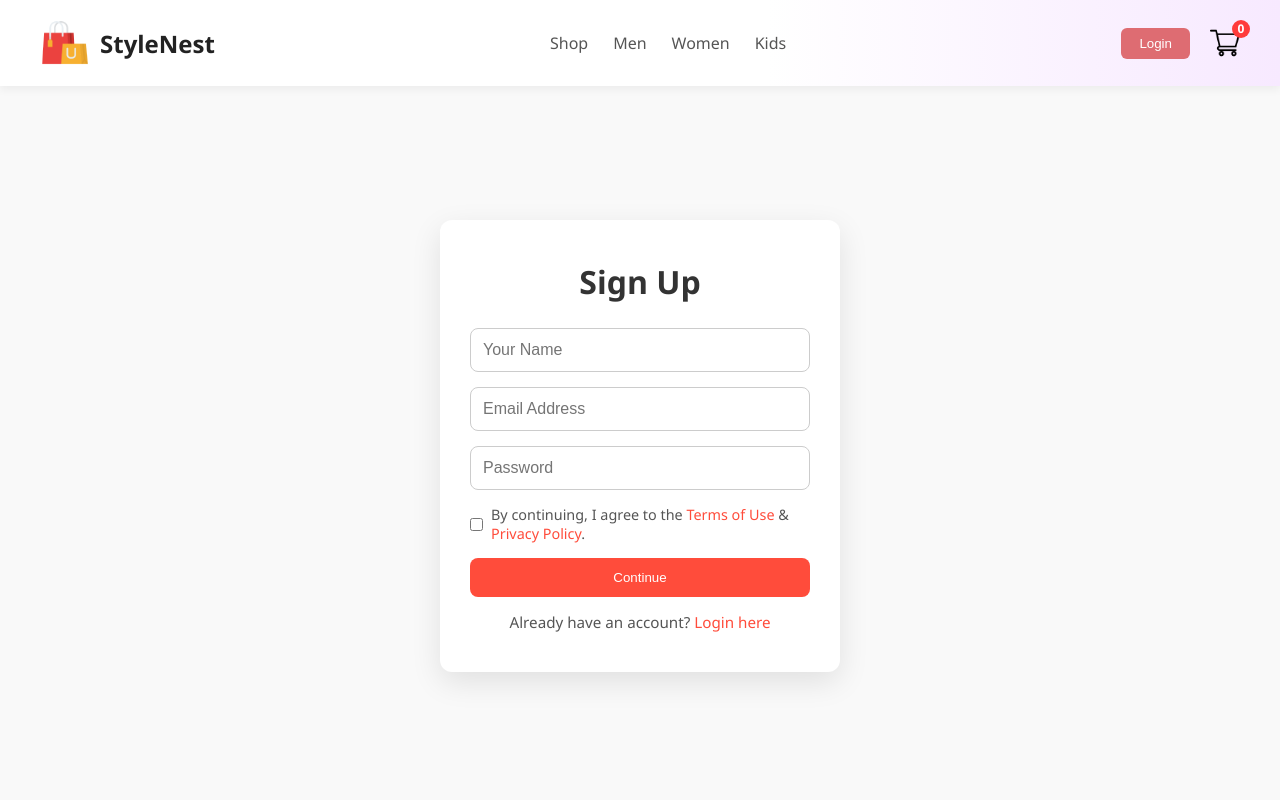
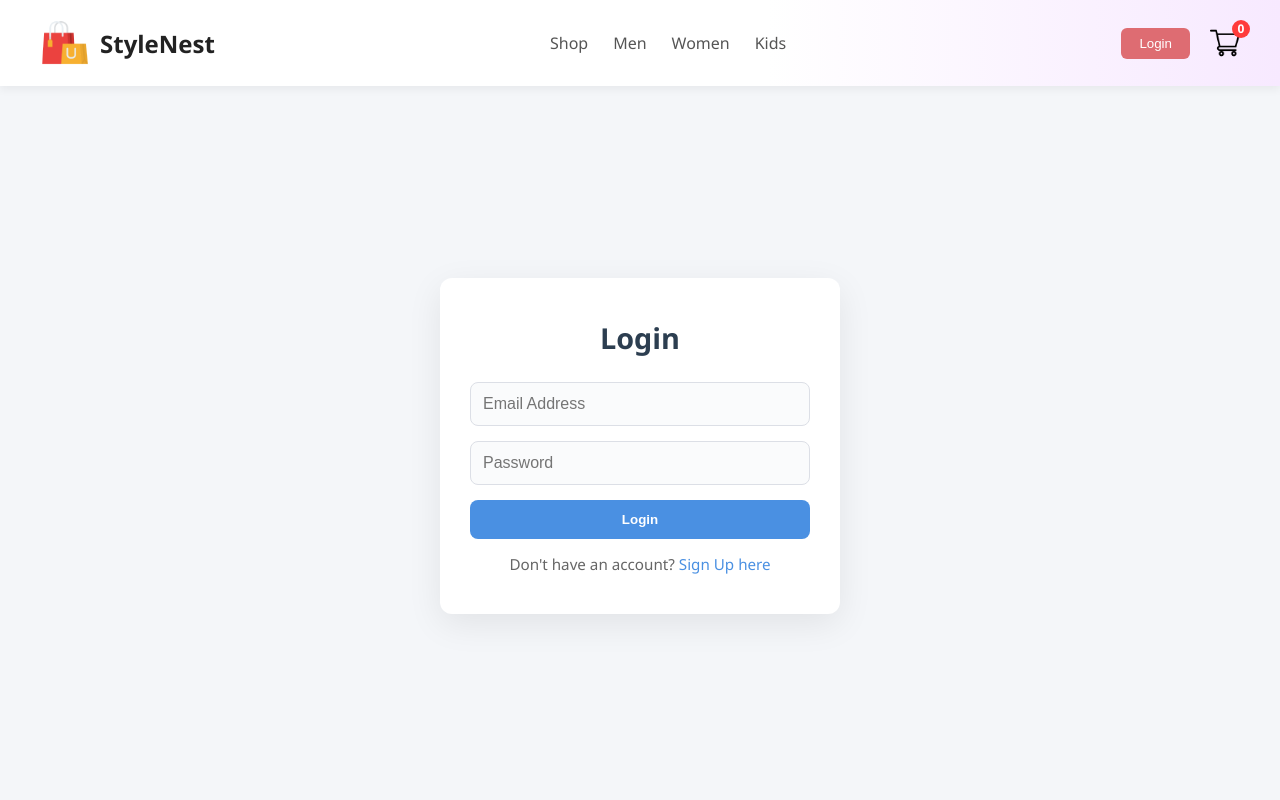
Before and after one commit to Akhil28071998/Ecommerce, a React (Vite) app: page /login in a window 1280 px wide. Shown: the top 800 px of the page. Built offline with nearby package versions, Linux system fonts and the light colour scheme; data requests are answered from the project's data file.

Commit message:
minor changing

```diff
--- a/package.json
+++ b/package.json
@@ -13,7 +13,8 @@
     "react": "^19.1.1",
     "react-dom": "^19.1.1",
     "react-icons": "^5.5.0",
-    "react-router-dom": "^7.8.0"
+    "react-router-dom": "^7.8.0",
+    "react-toastify": "^11.0.5"
   },
   "devDependencies": {
     "@eslint/js": "^9.32.0",
--- a/src/App.jsx
+++ b/src/App.jsx
@@ -1,4 +1,6 @@
 import React, { useEffect, useState } from "react";
+import { ToastContainer, toast } from "react-toastify";
+import "react-toastify/dist/ReactToastify.css";
 import { BrowserRouter, Routes, Route } from "react-router-dom";
 import Navbar from "./Components/Navbar";
 import Shop from "./Pages/Shop";
@@ -32,6 +34,14 @@ function App() {
 
   return (
     <BrowserRouter>
+      <ToastContainer
+        position="top-right"
+        autoClose={3000}
+        hideProgressBar={false}
+        newestOnTop
+        closeOnClick
+        pauseOnHover
+      />
       <Navbar />
       <Routes>
         <Route path="/" element={<Shop />} />
@@ -58,8 +68,8 @@ function App() {
           element={
             <PaymentGateway
               amount={1000}
-              onSuccess={() => alert("Payment Success!")}
-              onFailure={() => alert("Payment Failed!")}
+              onSuccess={() => toast.success("Payment Success!")}
+              onFailure={() => toast.error("Payment Failed!")}
             />
           }
         />
--- a/src/Components/Navbar.jsx
+++ b/src/Components/Navbar.jsx
@@ -1,4 +1,5 @@
 import React, { useState, useEffect, useContext } from "react";
+import { toast } from "react-toastify";
 import { Link, NavLink, useLocation } from "react-router-dom";
 import "./Navbar.css";
 import logo from "../assets/assets/logo.png";
@@ -20,6 +21,7 @@ const Navbar = () => {
   const handleLogout = () => {
     localStorage.removeItem("currentUser");
     setCurrentUser(null);
+    toast.success("Logout successful!");
   };
 
   return (
--- /dev/null
+++ b/src/Context/AuthContext.jsx
@@ -0,0 +1,75 @@
+import React, { createContext, useState, useEffect } from "react";
+import { toast } from "react-toastify";
+
+export const AuthContext = createContext();
+
+const AuthProvider = ({ children }) => {
+  const [currentUser, setCurrentUser] = useState(null);
+
+  useEffect(() => {
+    const storedUser = JSON.parse(localStorage.getItem("currentUser"));
+    if (storedUser) setCurrentUser(storedUser);
+  }, []);
+
+  const signup = (name, email, password, agree) => {
+    if (!name || !email || !password) {
+      toast.error("Please fill all required fields");
+      return false;
+    }
+    if (!agree) {
+      toast.error("You must agree to the Terms and Privacy Policy");
+      return false;
+    }
+
+    const users = JSON.parse(localStorage.getItem("users")) || [];
+    const emailExists = users.some((u) => u.email === email);
+    if (emailExists) {
+      toast.error("Email already registered! Please login.");
+      return false;
+    }
+
+    const newUser = { name, email, password };
+    users.push(newUser);
+    localStorage.setItem("users", JSON.stringify(users));
+    localStorage.setItem("currentUser", JSON.stringify(newUser));
+    setCurrentUser(newUser);
+
+    toast.success(`Account created successfully! Welcome, ${newUser.name}!`);
+    return true;
+  };
+
+  const login = (email, password) => {
+    if (!email || !password) {
+      toast.error("Please fill all required fields");
+      return false;
+    }
+
+    const users = JSON.parse(localStorage.getItem("users")) || [];
+    const user = users.find(
+      (u) => u.email === email && u.password === password
+    );
+
+    if (user) {
+      localStorage.setItem("currentUser", JSON.stringify(user));
+      setCurrentUser(user);
+      toast.success(`Welcome back, ${user.name}!`);
+      return true;
+    } else {
+      toast.error("Invalid email or password");
+      return false;
+    }
+  };
+
+  const logout = () => {
+    localStorage.removeItem("currentUser");
+    setCurrentUser(null);
+  };
+
+  return (
+    <AuthContext.Provider value={{ currentUser, login, signup, logout }}>
+      {children}
+    </AuthContext.Provider>
+  );
+};
+
+export default AuthProvider;
--- a/src/Pages/Css/LoginSignup.css
+++ b/src/Pages/Css/LoginSignup.css
@@ -4,7 +4,7 @@
   justify-content: center;
   align-items: center;
   min-height: 90vh;
-  background: #f9f9f9;
+  background: #f4f6f9;
   font-family: "Segoe UI", Tahoma, Geneva, Verdana, sans-serif;
 }
 
@@ -12,7 +12,7 @@
   background: #fff;
   padding: 40px 30px;
   border-radius: 12px;
-  box-shadow: 0 10px 30px rgba(0, 0, 0, 0.1);
+  box-shadow: 0 10px 35px rgba(0, 0, 0, 0.08);
   width: 400px;
   max-width: 90%;
 }
@@ -20,7 +20,9 @@
 .loginsignup-container h1 {
   text-align: center;
   margin-bottom: 25px;
-  color: #333;
+  color: #2c3e50;
+  font-size: 1.8rem;
+  font-weight: 600;
 }
 
 /* Form Fields */
@@ -32,47 +34,63 @@
 
 .loginsignup-fields input[type="text"],
 .loginsignup-fields input[type="email"],
-.loginsignup-fields input[type="password"] {
+.loginsignup-fields input[type="password"],
+.loginsignup-fields input[type="tel"] {
   padding: 12px;
   border-radius: 8px;
-  border: 1px solid #ccc;
+  border: 1px solid #dcdfe6;
   font-size: 1rem;
   outline: none;
-  transition: border 0.3s;
+  transition: all 0.3s ease;
+  background: #fafbfc;
 }
 
 .loginsignup-fields input:focus {
-  border-color: #ff4c3b;
+  border-color: #4a90e2;
+  box-shadow: 0 0 6px rgba(74, 144, 226, 0.25);
+  background: #fff;
 }
 
 /* Checkbox Agreement */
 .loginsignup-agree {
   display: flex;
-  align-items: center;
+  align-items: flex-start;
   gap: 8px;
   font-size: 0.9rem;
   color: #555;
+  line-height: 1.4;
+}
+
+.loginsignup-agree input[type="checkbox"] {
+  margin-top: 3px;
 }
 
 .loginsignup-agree span {
-  color: #ff4c3b;
+  color: #4a90e2;
   cursor: pointer;
+  font-weight: 500;
+  transition: color 0.3s ease;
+}
+
+.loginsignup-agree span:hover {
+  color: #357ab8;
 }
 
 /* Submit Button */
 .loginsignup-fields button {
   padding: 12px;
-  background-color: #ff4c3b;
+  background-color: #4a90e2;
   color: white;
-  font-weight: 500;
+  font-weight: 600;
   border-radius: 8px;
   border: none;
   cursor: pointer;
-  transition: background-color 0.3s;
+  transition: background-color 0.3s ease, transform 0.2s ease;
 }
 
 .loginsignup-fields button:hover {
-  background-color: #e04336;
+  background-color: #357ab8;
+  transform: translateY(-2px);
 }
 
 /* Login/Signup Toggle */
@@ -80,13 +98,32 @@
   text-align: center;
   margin-top: 15px;
   font-size: 0.95rem;
-  color: #555;
+  color: #666;
 }
 
 .loginsignup-login span {
-  color: #ff4c3b;
+  color: #4a90e2;
   cursor: pointer;
   font-weight: 500;
+  transition: color 0.3s ease;
+}
+
+.loginsignup-login span:hover {
+  color: #357ab8;
+}
+
+/* Toastify overrides */
+.Toastify__toast {
+  font-size: 0.9rem;
+  border-radius: 8px;
+}
+
+.Toastify__toast--success {
+  background: #4caf50;
+}
+
+.Toastify__toast--error {
+  background: #e74c3c;
 }
 
 /* Responsive */
--- a/src/Pages/LoginSignup.jsx
+++ b/src/Pages/LoginSignup.jsx
@@ -1,10 +1,17 @@
-import React, { useState } from "react";
+import React, { useState, useContext } from "react";
+import { ToastContainer } from "react-toastify";
+import "react-toastify/dist/ReactToastify.css";
 import { useNavigate } from "react-router-dom";
+import { AuthContext } from "../Context/AuthContext";
 import "./Css/LoginSignup.css";
 
 const LoginSignup = () => {
   const navigate = useNavigate();
-  const [isLogin, setIsLogin] = useState(false);
+  const { login, signup } = useContext(AuthContext);
+
+  const [isLogin, setIsLogin] = useState(
+    () => window.location.pathname === "/login"
+  );
   const [formData, setFormData] = useState({
     name: "",
     email: "",
@@ -23,55 +30,35 @@ const LoginSignup = () => {
   const handleSubmit = (e) => {
     e.preventDefault();
 
-    if (!formData.email || !formData.password || (!isLogin && !formData.name)) {
-      alert("Please fill all required fields");
-      return;
+    let success = false;
+
+    if (isLogin) {
+      success = login(formData.email, formData.password);
+    } else {
+      success = signup(
+        formData.name,
+        formData.email,
+        formData.password,
+        formData.agree
+      );
     }
 
-    if (!isLogin && !formData.agree) {
-      alert("You must agree to the Terms and Privacy Policy");
-      return;
+    if (success) {
+      navigate("/");
+      setFormData({ name: "", email: "", password: "", agree: false });
     }
-
-    const users = JSON.parse(localStorage.getItem("users")) || [];
-
-    if (isLogin) {
-      const user = users.find(
-        (u) => u.email === formData.email && u.password === formData.password
-      );
-      if (user) {
-        localStorage.setItem("currentUser", JSON.stringify(user));
-        alert(`Welcome back, ${user.name}!`);
-        navigate("/");
-      } else {
-        alert("Invalid email or password");
-      }
-    } else {
-      const emailExists = users.some((u) => u.email === formData.email);
-      if (emailExists) {
-        alert("Email already registered! Please login.");
-        return;
-      }
-
-      const newUser = {
-        name: formData.name,
-        email: formData.email,
-        password: formData.password,
-      };
-
-      users.push(newUser);
-      localStorage.setItem("users", JSON.stringify(users));
-      localStorage.setItem("currentUser", JSON.stringify(newUser));
-
-      alert(`Account created successfully! Welcome, ${newUser.name}!`);
-      navigate("/");
-    }
-
-    setFormData({ name: "", email: "", password: "", agree: false });
   };
 
   return (
     <div className="loginsignup">
+      <ToastContainer
+        position="top-right"
+        autoClose={3000}
+        hideProgressBar={false}
+        newestOnTop
+        closeOnClick
+        pauseOnHover
+      />
       <div className="loginsignup-container">
         <h1>{isLogin ? "Login" : "Sign Up"}</h1>
         <form className="loginsignup-fields" onSubmit={handleSubmit}>
--- a/src/main.jsx
+++ b/src/main.jsx
@@ -3,11 +3,16 @@ import { createRoot } from "react-dom/client";
 import "./index.css";
 import App from "./App.jsx";
 import ShopContextprovide from "./Context/ShopContext.jsx";
+import AuthProvider from "./Context/AuthContext.jsx";
+import { ToastContainer } from "react-toastify";
 createRoot(document.getElementById("root")).render(
   <>
     <StrictMode>
       <ShopContextprovide>
-        <App />
+        <AuthProvider>
+          <App />
+          <ToastContainer />
+        </AuthProvider>
       </ShopContextprovide>
     </StrictMode>
   </>
```
Also changed, not shown: src/assets/Assets/all_product.js (+12 -12 lines), 1 other file (tests, documents, lock files or other folders).
